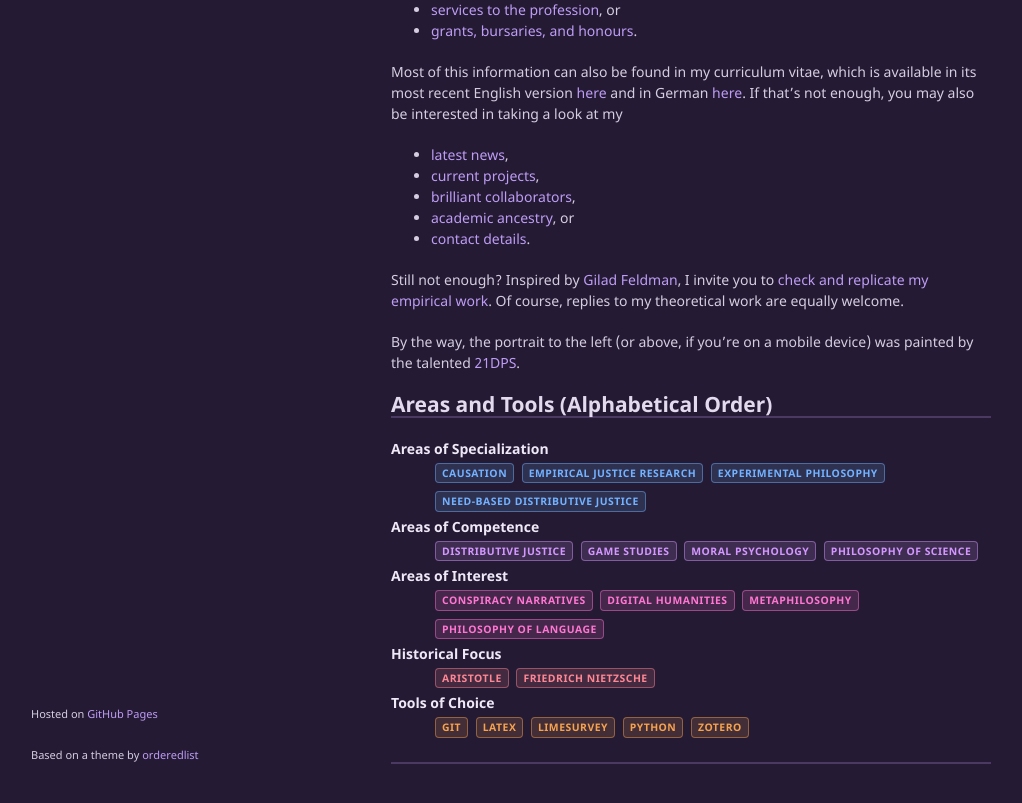
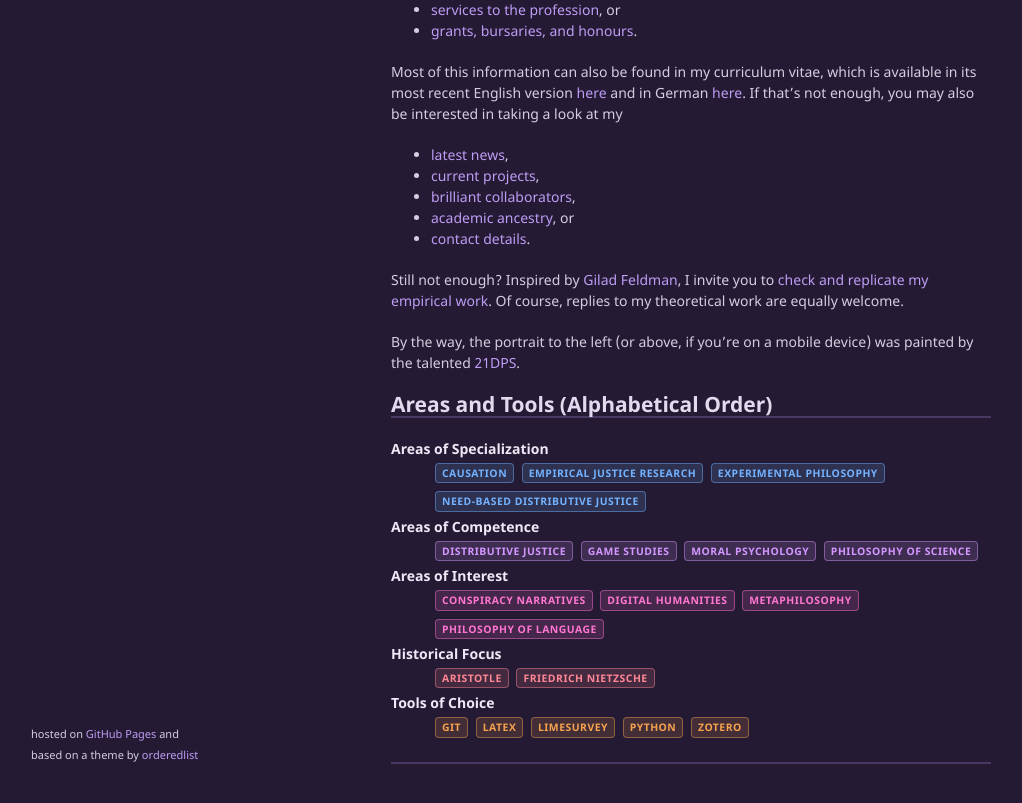
Before and after one commit to alephmembeth/alephmembeth.github.io, a Jekyll site: the page built from index.md, in a window 1280 px wide and 1229 px high. Shown: the part 395-1198 px from the top of the window, without its empty margins (129-1151 px from the left). Built offline with Jekyll 4.4.1, drawn with Linux system fonts in a browser that asks for light colours.

Commit message:
Update default.html

```diff
--- a/_layouts/default.html
+++ b/_layouts/default.html
@@ -52,8 +52,7 @@
         {% if site.github.is_project_page %}
         <p>This project is maintained by <a href = "{{ site.github.owner_url }}">{{ site.github.owner_name }}</a></p>
         {% endif %}
-        <p><small>Hosted on <a href = "https://pages.github.com/">GitHub Pages</a></small></p>
-        <p><small>Based on a theme by <a href = "https://github.com/orderedlist">orderedlist</a></small></p>
+        <p><small>hosted on <a href = "https://pages.github.com/">GitHub Pages</a> and<br>based on a theme by <a href = "https://github.com/orderedlist">orderedlist</a></small></p>
       </footer>
     </div>
     <script src = "{{ "/assets/js/scale.fix.js" | relative_url }}"></script>
```
